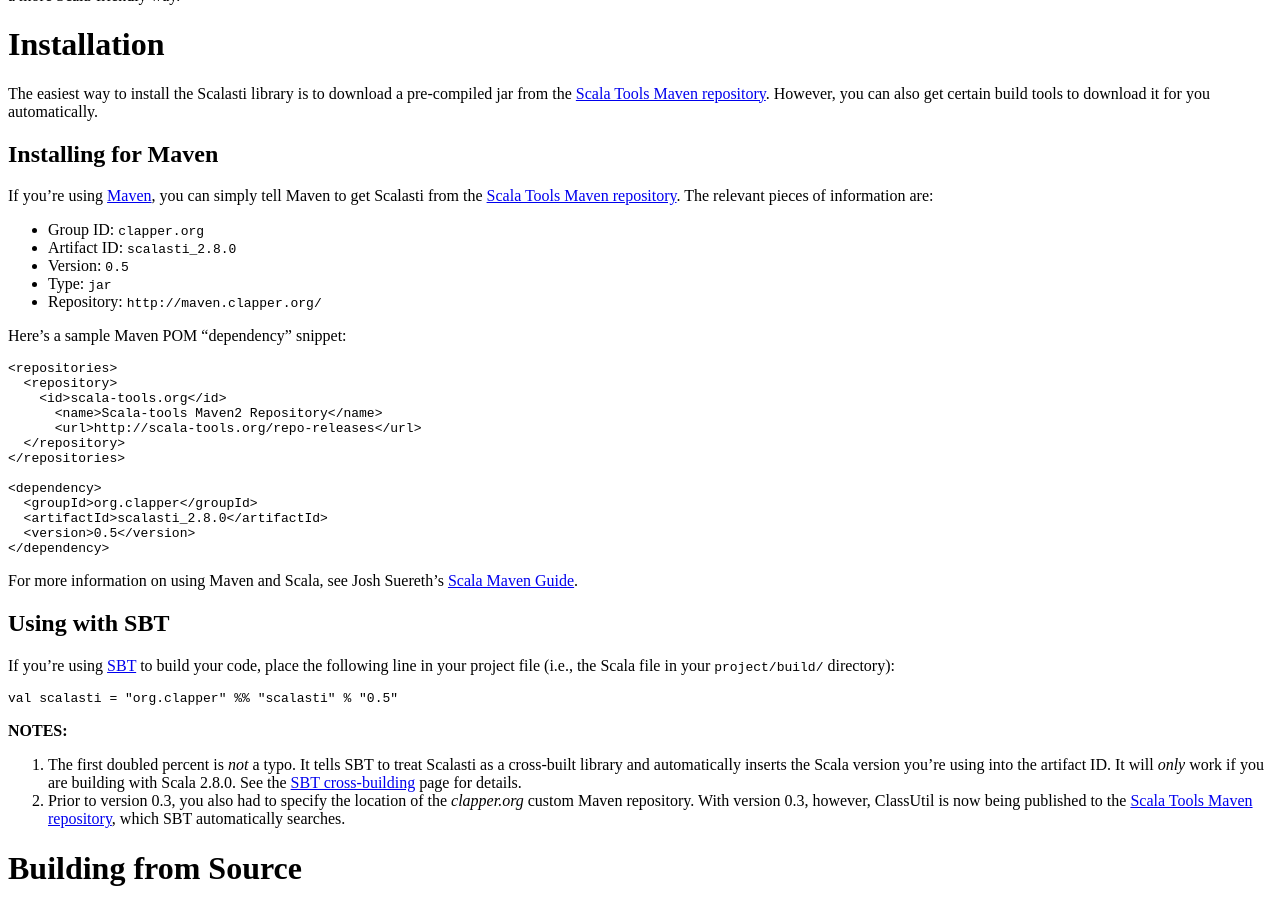
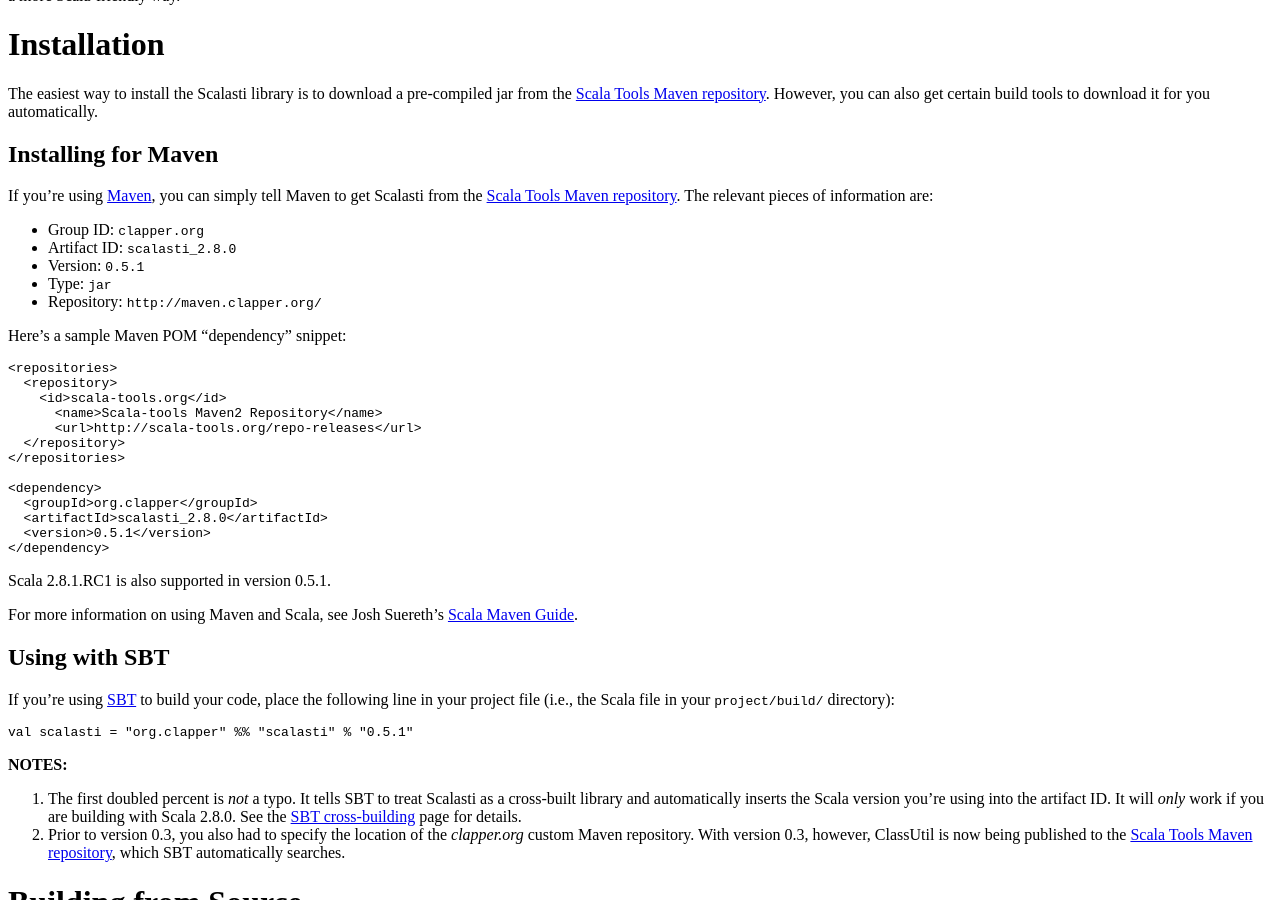
Before and after one commit to bmc/scalasti, a Jekyll site: the page built from index.md, in a window 1280 px wide and 900 px high, scrolled down 896 px. Built offline with Jekyll 4.4.1, drawn with Linux system fonts in a browser that asks for light colours.

Commit message:
Version bump

```diff
--- a/index.md
+++ b/index.md
@@ -80,7 +80,7 @@
 
 * Group ID: `clapper.org`
 * Artifact ID: `scalasti_2.8.0`
-* Version: `0.5`
+* Version: `0.5.1`
 * Type: `jar`
 * Repository: `http://maven.clapper.org/`
 
@@ -97,8 +97,10 @@
     <dependency>
       <groupId>org.clapper</groupId>
       <artifactId>scalasti_2.8.0</artifactId>
-      <version>0.5</version>
+      <version>0.5.1</version>
     </dependency>
+
+Scala 2.8.1.RC1 is also supported in version 0.5.1.
 
 For more information on using Maven and Scala, see Josh Suereth's
 [Scala Maven Guide][].
@@ -109,7 +111,7 @@
 your project file (i.e., the Scala file in your `project/build/`
 directory):
 
-    val scalasti = "org.clapper" %% "scalasti" % "0.5"
+    val scalasti = "org.clapper" %% "scalasti" % "0.5.1"
 
 **NOTES:**
 
```
